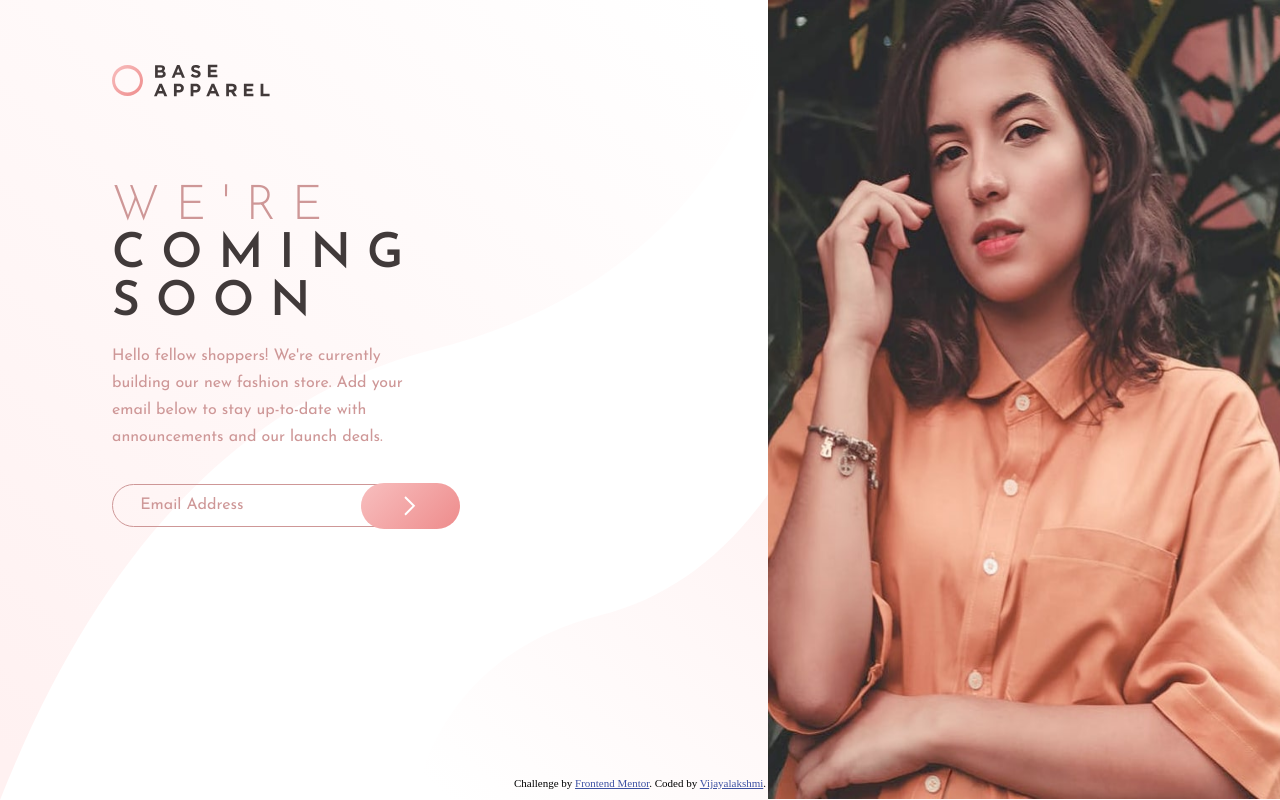
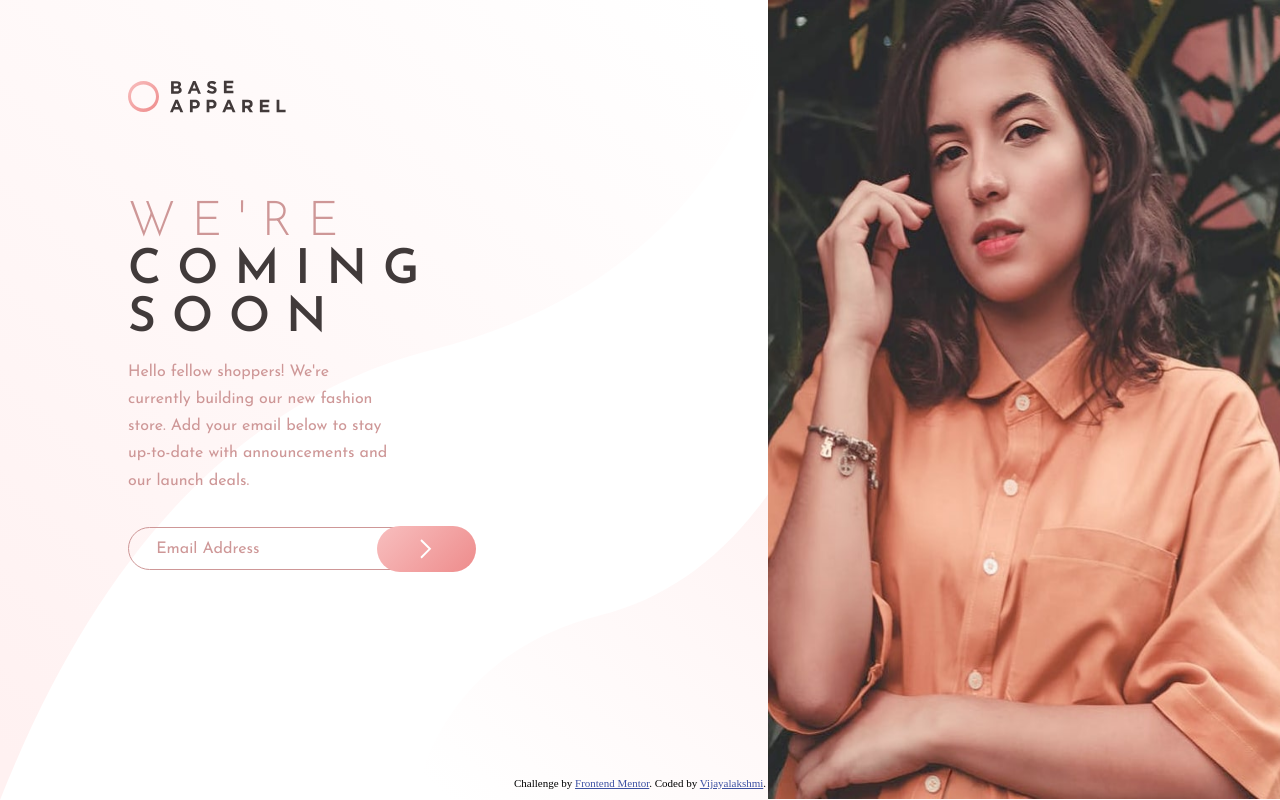
Before and after one commit to VijayalakshmiGanesh/base-apparel-coming-soon-master, a plain HTML site: page index.html in a window 1280 px wide. Drawn offline with Linux system fonts and the light colour scheme.

Commit message:
content padding

```diff
--- a/style1.css
+++ b/style1.css
@@ -35,8 +35,8 @@ html {
 }
 
 .contents {
-    margin: 4rem 3rem;
-    padding: 0 4rem;
+    margin: 5rem 3rem;
+    padding: 0 5rem;
 }
 
 .centerPseudo {
```
